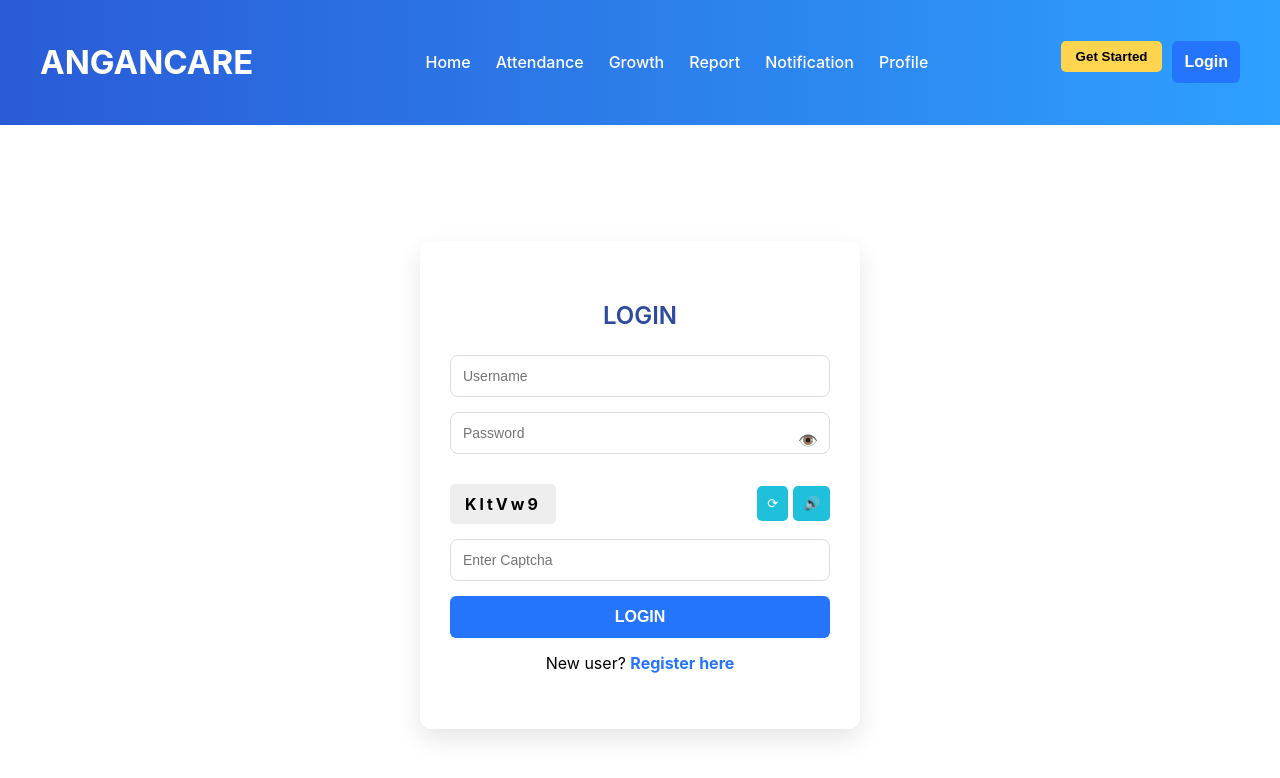
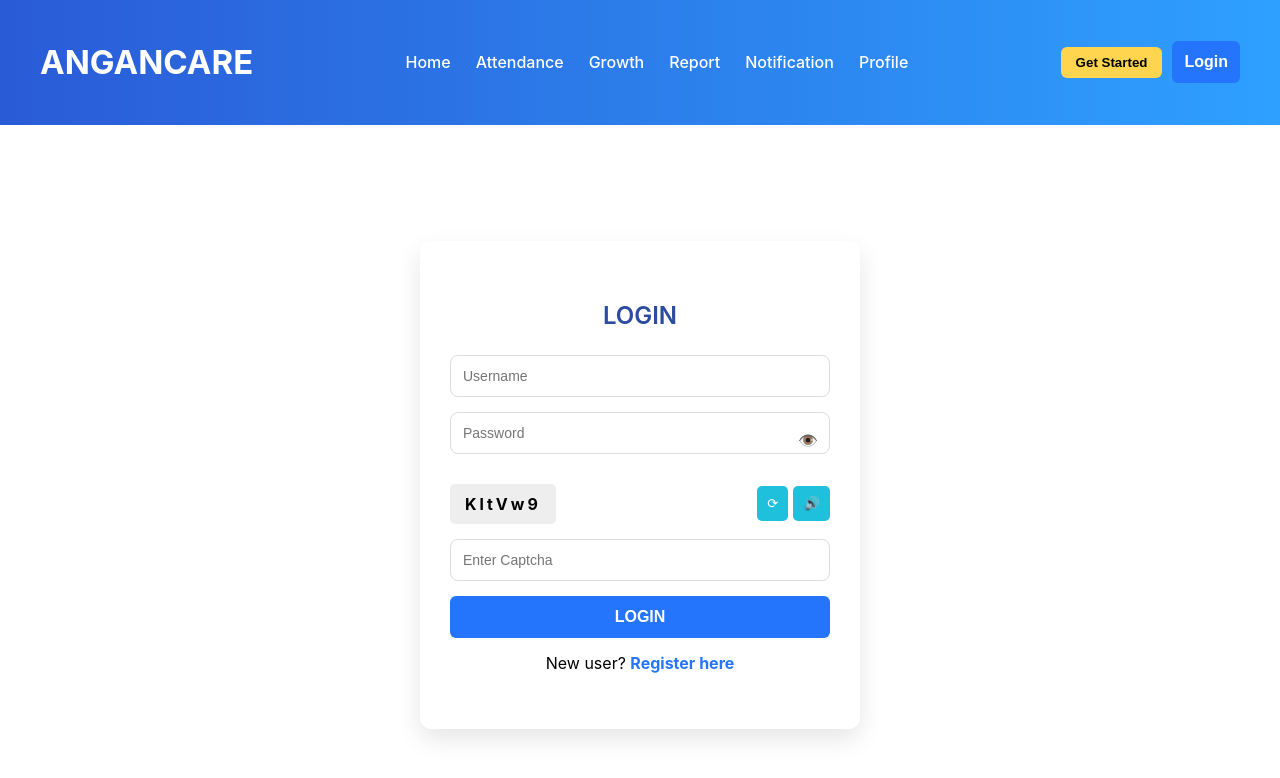
Before and after one commit to Vimalraj1208/AnganCare, a React (Create React App) app in the folder client/: page /login in a window 1280 px wide. Shown: the top 778 px of the page. Built offline with nearby package versions, Linux system fonts and the light colour scheme.

Commit message:
inital project upload

```diff
--- a/client/src/styles/Navbar.css
+++ b/client/src/styles/Navbar.css
@@ -1,7 +1,7 @@
 .navbar{
 display:flex;
+align-items:center;
 justify-content:space-between;
-align-items:center;
 padding:15px 40px;
 background:linear-gradient(90deg,#2a5bd7,#2ea0ff);
 color:white;
@@ -12,44 +12,52 @@ font-size:22px;
 font-weight:bold;
 }
 
+/* MENU */
 .navbar-links{
 display:flex;
+align-items:center;
 gap:25px;
+list-style:none;
+margin:0;
+padding:0;
+}
+
+.navbar-links li{
 list-style:none;
 }
 
-.navbar-links li a{
+.navbar-links a{
 text-decoration:none;
 color:white;
 font-weight:500;
 }
 
-.navbar-links li a:hover{
-text-decoration:underline;
-}
-
+/* BUTTON AREA */
 .navbar-buttons{
 display:flex;
+align-items:center;
 gap:10px;
 }
 
+/* GET STARTED */
 .get-started{
 background:#ffd54f;
 border:none;
 padding:8px 15px;
-border-radius:5px;
+border-radius:6px;
+font-weight:600;
 cursor:pointer;
-font-weight:600;
 }
 
+/* LOGIN */
 .login-btn{
 background:#3b82f6;
 border:none;
 padding:8px 15px;
-border-radius:5px;
+border-radius:6px;
 color:white;
+font-weight:600;
 cursor:pointer;
-font-weight:600;
 }
 
 .login-btn:hover{
```
Also changed, not shown: client/src/components/Navbar.js (+14 -5 lines).
